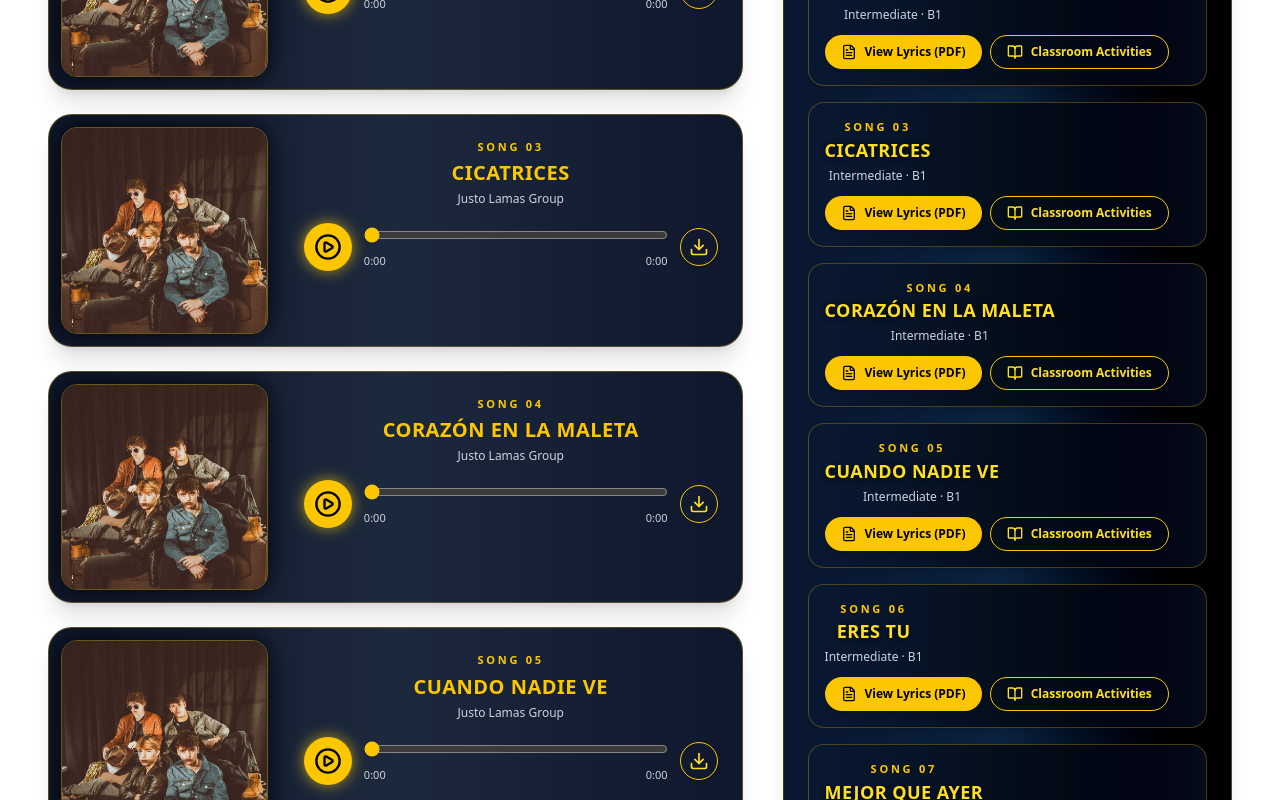
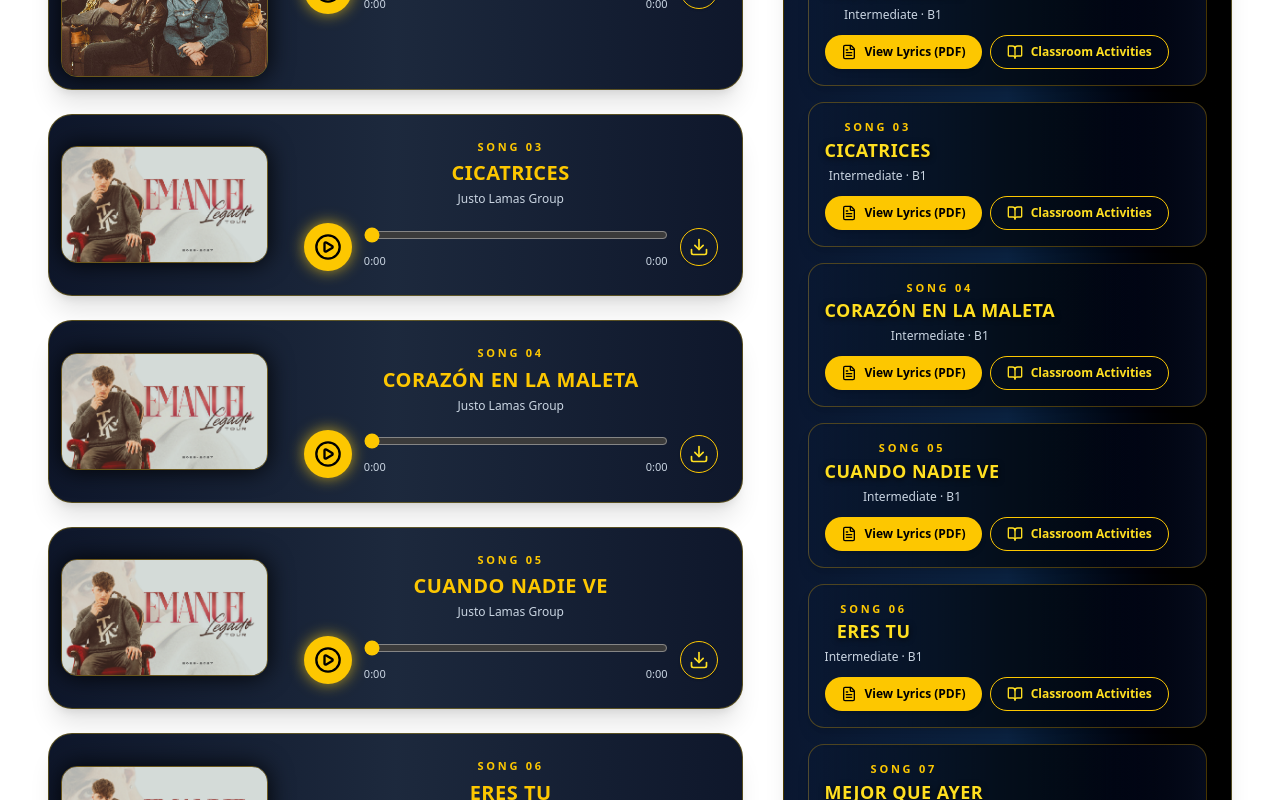
Before and after one commit to lorenzogt1998-dev/jlgwebfront, a React (Vite) app: page /media in a window 1280 px wide. Shown: the part 700-1500 px from the top of the page. Built offline with nearby package versions, Linux system fonts and the light colour scheme; no server answers.

Commit message:
caratula de discos añadidas

```diff
--- a/src/pages/media.tsx
+++ b/src/pages/media.tsx
@@ -30,54 +30,53 @@ const songs: Song[] = [
     title: "CICATRICES",
     artist: "Justo Lamas Group",
     src: "/audios/cicatrices.wav",
-    cover: "/images/fue-un-error-portada-vacia.jpeg",
+    cover: "/images/1.png",
   },
       {
     id: 4,
     title: "CORAZÓN EN LA MALETA",
     artist: "Justo Lamas Group",
     src: "/audios/corazon-en-la-maleta.wav",
-    cover: "/images/fue-un-error-portada-vacia.jpeg",
+    cover: "/images/1.png",
   },
       {
     id: 5,
     title: "CUANDO NADIE VE",
     artist: "Justo Lamas Group",
     src: "/audios/cuando-nadie-ve.wav",
-    cover: "/images/fue-un-error-portada-vacia.jpeg",
+    cover: "/images/1.png",
   },
       {
     id: 6,
     title: "ERES TU",
     artist: "Justo Lamas Group",
     src: "/audios/eres-tu.wav",
-    cover: "/images/fue-un-error-portada-vacia.jpeg",
+    cover: "/images/1.png",
   },
       {
     id: 7,
     title: "MEJOR QUE AYER",
     artist: "Justo Lamas Group",
     src: "/audios/mejor-que-ayer.wav",
-    cover: "/images/fue-un-error-portada-vacia.jpeg",
+    cover: "/images/1.png",
   },
         {
     id: 8,
     title: "SIEMPRE POR SIEMPRE",
     artist: "Justo Lamas Group",
     src: "/audios/siempre-por-siempre.wav",
-    cover: "/images/fue-un-error-portada-vacia.jpeg",
+    cover: "/images/1.png",
   },
 ];
 
-// 🔹 Data para los PDFs (después cambiás los href a los PDF reales)
 const lyricsItems = [
   {
     id: 1,
     songNumber: "Song 01",
     title: "PERDER EL CONTROL",
     level: "Intermediate · B1",
-    lyricsHref: "/Docs/Perder-el-control.pdf",      // <-- acá luego va el PDF de la letra
-    activitiesHref: "/Docs/Perder-el-control-Activities.pdf", // <-- acá luego va el PDF de actividades
+    lyricsHref: "/Docs/Perder-el-control.pdf",      // <-- acá va el PDF de la letra
+    activitiesHref: "/Docs/Perder-el-control-Activities.pdf", // <-- acá va el PDF de actividades
   },
   {
     id: 2,
```
Also changed, not shown: public/images/emanuel_copia.jpeg (added).
